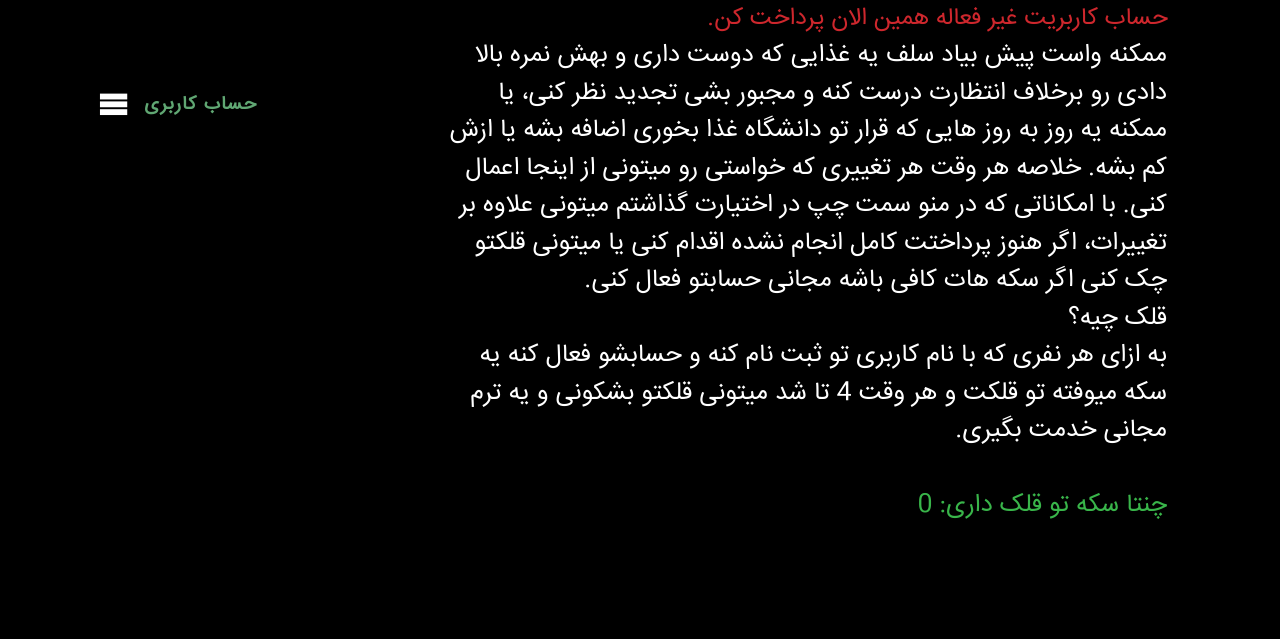
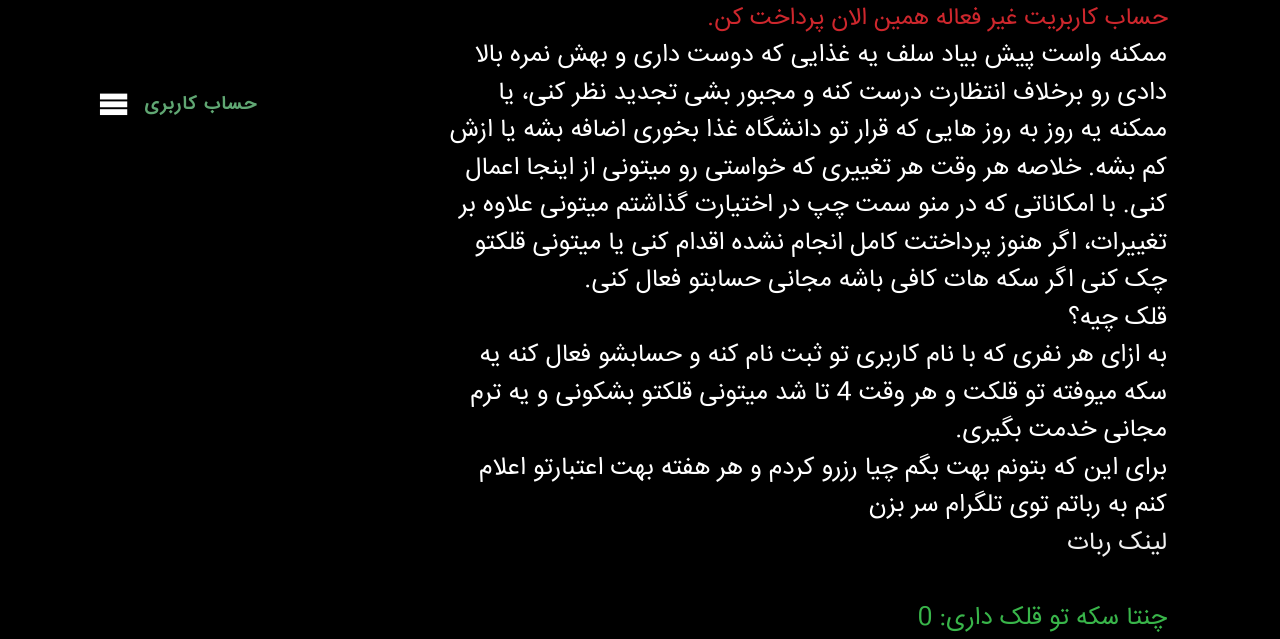
Before and after one commit to yazdanimehdi/dining, a Django app: page /dashboard/ in a window 1280 px wide. Shown: the part 244-883 px from the top of the page. Before the commit the page ends 763 px from the top, so only its background shows below. Run offline with Django 3.2, Linux system fonts and the light colour scheme; the visitor is signed in with stand-in values (Sample User, id 1); data comes from the database, SQL or seed files in the repository; data that the repository does not hold is empty; parts of the project's set-up code (start-up, migrations or seed data) failed here and were passed over.

Commit message:
بهتر کردن کاربری سایت

```diff
--- a/templates/dining/templates/dashboard.html
+++ b/templates/dining/templates/dashboard.html
@@ -29,6 +29,10 @@
                     <br>قلک چیه؟ <br>
                     به ازای هر نفری که با نام کاربری تو ثبت نام کنه و حسابشو فعال کنه یه سکه میوفته تو قلکت و هر وقت 4
                     تا شد میتونی قلکتو بشکونی و یه ترم مجانی خدمت بگیری.
+                    <br>
+                    برای این که بتونم بهت بگم چیا رزرو کردم و هر هفته بهت اعتبارتو اعلام کنم به رباتم توی تلگرام سر بزن
+                    <br>
+                    <a href="https://t.me/MRZORO_bot">لینک ربات</a>
                     <br><br>
                     <span style="color: #39b54a">
                     چنتا سکه تو قلک داری: {{ coin }}
```
